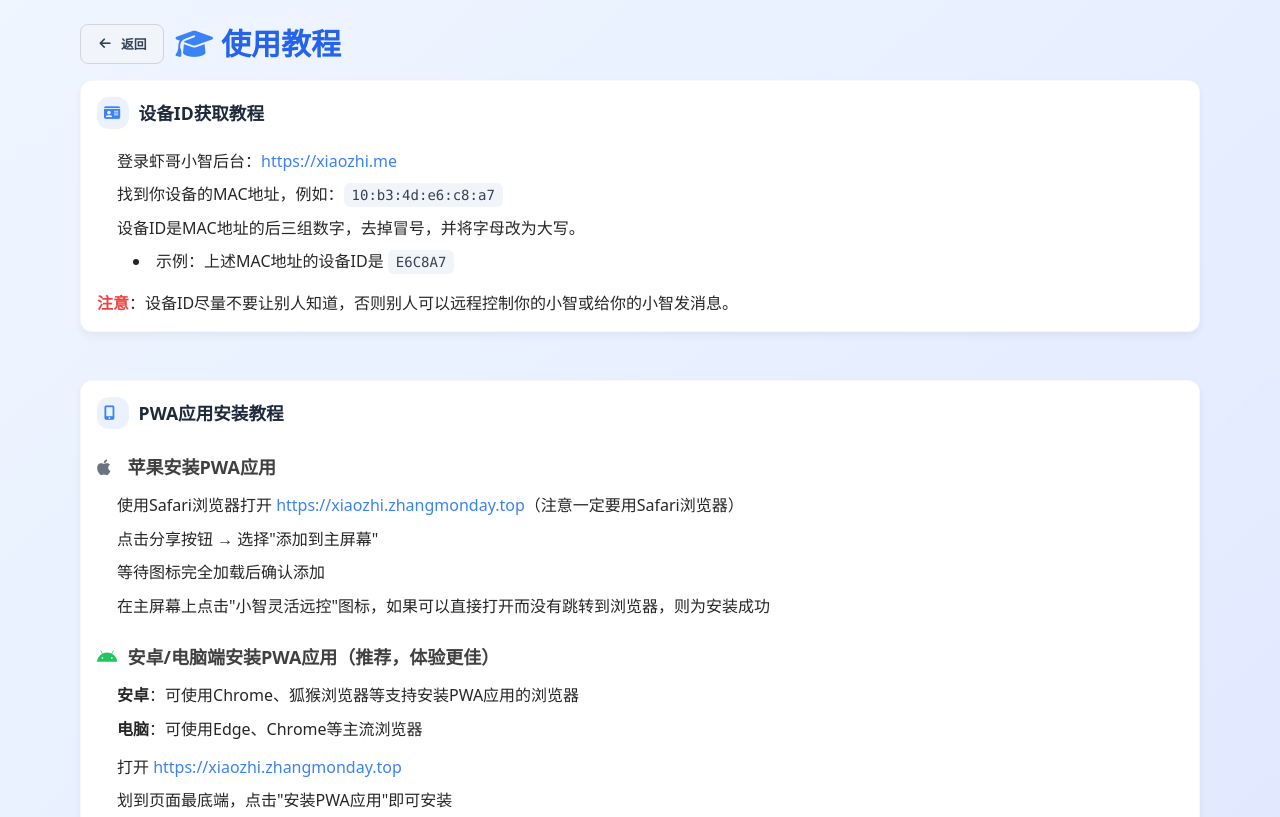
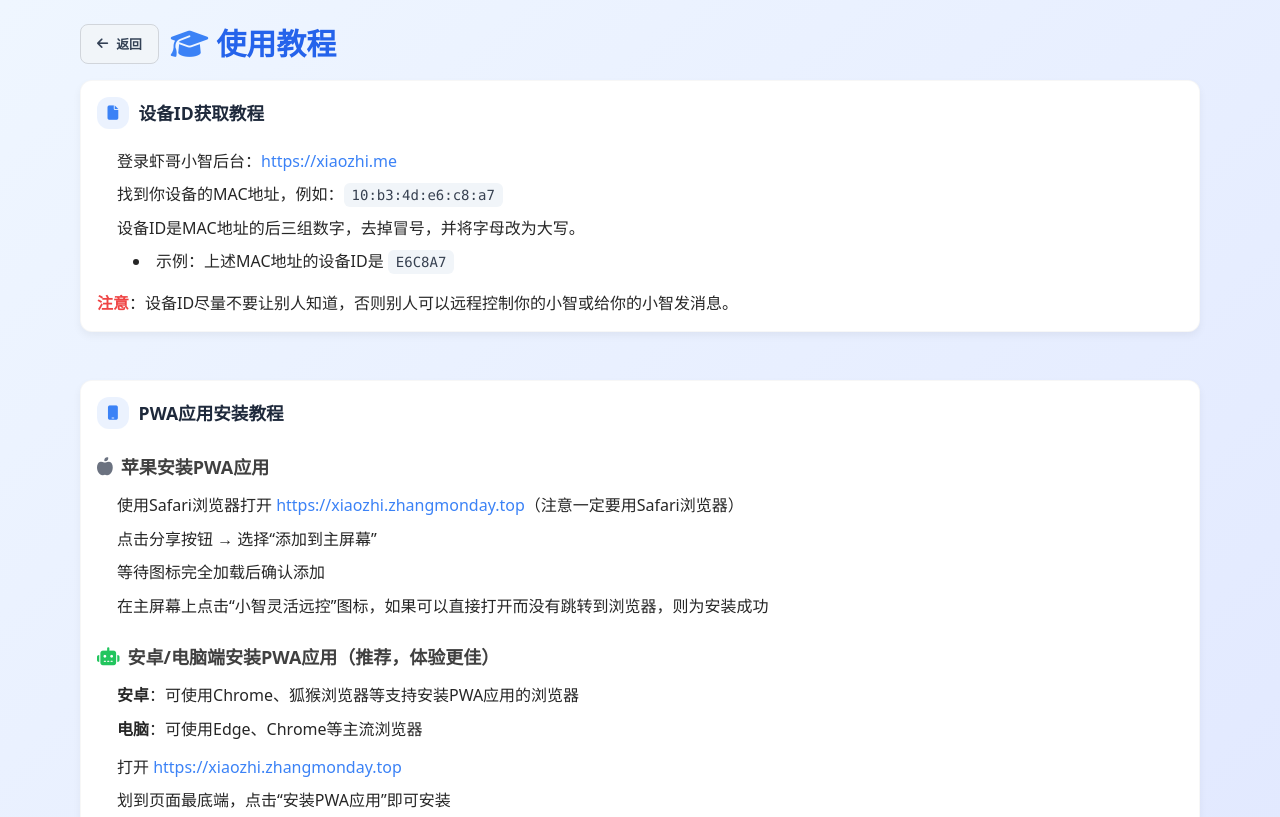
Before and after one commit to zhangMonday/xiaozhi-Flex-Control, a plain HTML site: page jiaocheng.html in a window 1280 px wide. Shown: the top 817 px of the page. Drawn offline with nearby package versions, Linux system fonts and the light colour scheme.

Commit message:
Update jiaocheng.html

```diff
--- a/jiaocheng.html
+++ b/jiaocheng.html
@@ -12,8 +12,9 @@
   <meta name="theme-color" content="#3b82f6">
   <script src="https://cdn.tailwindcss.com"></script>
   <script defer src="https://cloud.umami.is/script.js" data-website-id="3eb95323-807d-4694-9e56-d56967a5507b"></script>
-  <!-- 使用Font Awesome 6.4.0完整版本 -->
-  <link rel="stylesheet" href="https://cdnjs.cloudflare.com/ajax/libs/font-awesome/6.4.0/css/all.min.css" integrity="sha512-iecdLmaskl7CVkqkXNQ/ZH/XLlvWZOJyj7Yy7tcenmpD1ypASozpmT/E0iPtmFIB46ZmdtAc9eNBvH0H/ZpiBw==" crossorigin="anonymous" referrerpolicy="no-referrer" />
+  <!-- 修复：使用更可靠的Font Awesome CDN，并添加备用链接以防加载失败 -->
+  <link rel="stylesheet" href="https://cdnjs.cloudflare.com/ajax/libs/font-awesome/6.5.1/css/all.min.css" integrity="sha512-DTOQO9RWCH3ppGqcWaEA1BIZOC6xxalwEsw9c2QQeAIftl+Vegovlnee1c9QX4TctnWMn13TZye+giMm8e2LwA==" crossorigin="anonymous" referrerpolicy="no-referrer" />
+  <link rel="stylesheet" href="https://use.fontawesome.com/releases/v6.5.1/css/all.css" integrity="sha384-..." crossorigin="anonymous" referrerpolicy="no-referrer" onerror="this.onerror=null; this.href='https://cdnjs.cloudflare.com/ajax/libs/font-awesome/6.5.1/css/all.min.css';" />
   <style>
     :root {
       --primary: #3b82f6;
@@ -867,21 +868,24 @@
       background: #334155;
     }
 
-    /* 图标修复样式 */
-    .icon-fix {
-      display: inline-flex;
-      align-items: center;
-      justify-content: center;
-      min-width: 1.25em;
+    /* 修复：添加图标加载失败的备用样式，确保图标显示为文本或简单符号 */
+    .fa::before {
+      font-family: "Font Awesome 6 Free" !important;
+      font-weight: 900 !important;
     }
 
-    /* 确保所有图标正确对齐 */
-    .fa-icon {
-      display: inline-flex;
-      align-items: center;
-      justify-content: center;
-      width: 1em;
-      height: 1em;
+    /* 如果Font Awesome未加载，使用Unicode作为备用图标 */
+    .fa-graduation-cap::before { content: "\1F393"; }
+    .fa-id-card::before { content: "\1F5CB"; }
+    .fa-mobile-alt::before { content: "\1F4F1"; }
+    .fa-apple::before { content: "\1F34E"; }
+    .fa-android::before { content: "\1F916"; }
+    .fa-wifi-slash::before { content: "\1F4BB"; }
+    .fa-arrow-left::before { content: "\2190"; }
+
+    /* 确保暗模式下备用图标可见 */
+    .dark .fa-graduation-cap::before, .dark .fa-id-card::before, .dark .fa-mobile-alt::before, .dark .fa-apple::before, .dark .fa-android::before, .dark .fa-wifi-slash::before, .dark .fa-arrow-left::before {
+      color: inherit;
     }
   </style>
 </head>
@@ -890,12 +894,12 @@
     <div class="flex flex-col sm:flex-row sm:items-end sm:justify-between gap-3">
       <div class="flex items-center gap-3">
         <button onclick="window.location.href='https://xiaozhi.zhangmonday.top'" class="btn btn-secondary">
-          <i class="fas fa-arrow-left icon-fix"></i>
+          <i class="fas fa-arrow-left"></i>
           返回
         </button>
         <div>
           <h1 class="text-2xl sm:text-3xl font-bold text-blue-600 dark:text-blue-400 flex items-center gap-2">
-            <i class="fas fa-graduation-cap text-blue-500 icon-fix"></i>
+            <i class="fas fa-graduation-cap text-blue-500"></i>
             使用教程
           </h1>
         </div>
@@ -907,7 +911,7 @@
     <section class="card p-4">
       <h2 class="section-title">
         <div class="section-title-icon">
-          <i class="fas fa-id-card icon-fix"></i>
+          <i class="fas fa-id-card"></i>
         </div>
         设备ID获取教程
       </h2>
@@ -930,24 +934,24 @@
     <section class="card p-4">
       <h2 class="section-title">
         <div class="section-title-icon">
-          <i class="fas fa-mobile-alt icon-fix"></i>
+          <i class="fas fa-mobile-alt"></i>
         </div>
         PWA应用安装教程
       </h2>
 
       <h3 class="text-lg font-semibold mb-3 mt-6 flex items-center gap-2 text-neutral-700 dark:text-neutral-200">
-        <i class="fab fa-apple text-gray-500 icon-fix"></i>
+        <i class="fas fa-apple text-gray-500"></i>
         苹果安装PWA应用
       </h3>
       <ol class="tutorial-list space-y-2">
         <li>使用Safari浏览器打开 <a href="https://xiaozhi.zhangmonday.top" class="text-blue-500 hover:underline font-medium" target="_blank">https://xiaozhi.zhangmonday.top</a>（注意一定要用Safari浏览器）</li>
-        <li>点击分享按钮 → 选择"添加到主屏幕"</li>
+        <li>点击分享按钮 → 选择“添加到主屏幕”</li>
         <li>等待图标完全加载后确认添加</li>
-        <li>在主屏幕上点击"小智灵活远控"图标，如果可以直接打开而没有跳转到浏览器，则为安装成功</li>
+        <li>在主屏幕上点击“小智灵活远控”图标，如果可以直接打开而没有跳转到浏览器，则为安装成功</li>
       </ol>
 
       <h3 class="text-lg font-semibold mb-3 mt-6 flex items-center gap-2 text-neutral-700 dark:text-neutral-200">
-        <i class="fab fa-android text-green-500 icon-fix"></i>
+        <i class="fas fa-android text-green-500"></i>
         安卓/电脑端安装PWA应用（推荐，体验更佳）
       </h3>
       <ul class="tutorial-list space-y-2 mb-3">
@@ -956,7 +960,7 @@
       </ul>
       <ol class="tutorial-list space-y-2">
         <li>打开 <a href="https://xiaozhi.zhangmonday.top" class="text-blue-500 hover:underline font-medium" target="_blank">https://xiaozhi.zhangmonday.top</a></li>
-        <li>划到页面最底端，点击"安装PWA应用"即可安装</li>
+        <li>划到页面最底端，点击“安装PWA应用”即可安装</li>
       </ol>
     </section>
 
@@ -965,7 +969,7 @@
     <section class="card p-4">
       <h2 class="section-title">
         <div class="section-title-icon">
-          <i class="fas fa-wifi-slash icon-fix"></i>
+          <i class="fas fa-wifi-slash"></i>
         </div>
         设备离线问题排查
       </h2>
@@ -979,9 +983,6 @@
   </main>
 
   <script>
-    // 确保图标正确加载
-    document.addEventListener('DOMContentLoaded', function() {
-      // 检测暗色模式
     if (window.matchMedia && window.matchMedia('(prefers-color-scheme: dark)').matches) {
       document.body.classList.add('dark');
     }
@@ -993,20 +994,6 @@
         document.body.classList.remove('dark');
       }
     });
-
-      // 确保Font Awesome图标正确显示
-      if (typeof FontAwesome === 'undefined') {
-        console.warn('Font Awesome not loaded properly, attempting fallback');
-        // 如果Font Awesome未正确加载，可以尝试重新加载
-        const faStylesheet = document.createElement('link');
-        faStylesheet.rel = 'stylesheet';
-        faStylesheet.href = 'https://cdnjs.cloudflare.com/ajax/libs/font-awesome/6.4.0/css/all.min.css';
-        faStylesheet.integrity = 'sha512-iecdLmaskl7CVkqkXNQ/ZH/XLlvWZOJyj7Yy7tcenmpD1ypASozpmT/E0iPtmFIB46ZmdtAc9eNBvH0H/ZpiBw==';
-        faStylesheet.crossOrigin = 'anonymous';
-        faStylesheet.referrerPolicy = 'no-referrer';
-        document.head.appendChild(faStylesheet);
-      }
-    });
   </script>
 </body>
 </html>
```
Lines whose indentation alone changed are shown as unchanged.
